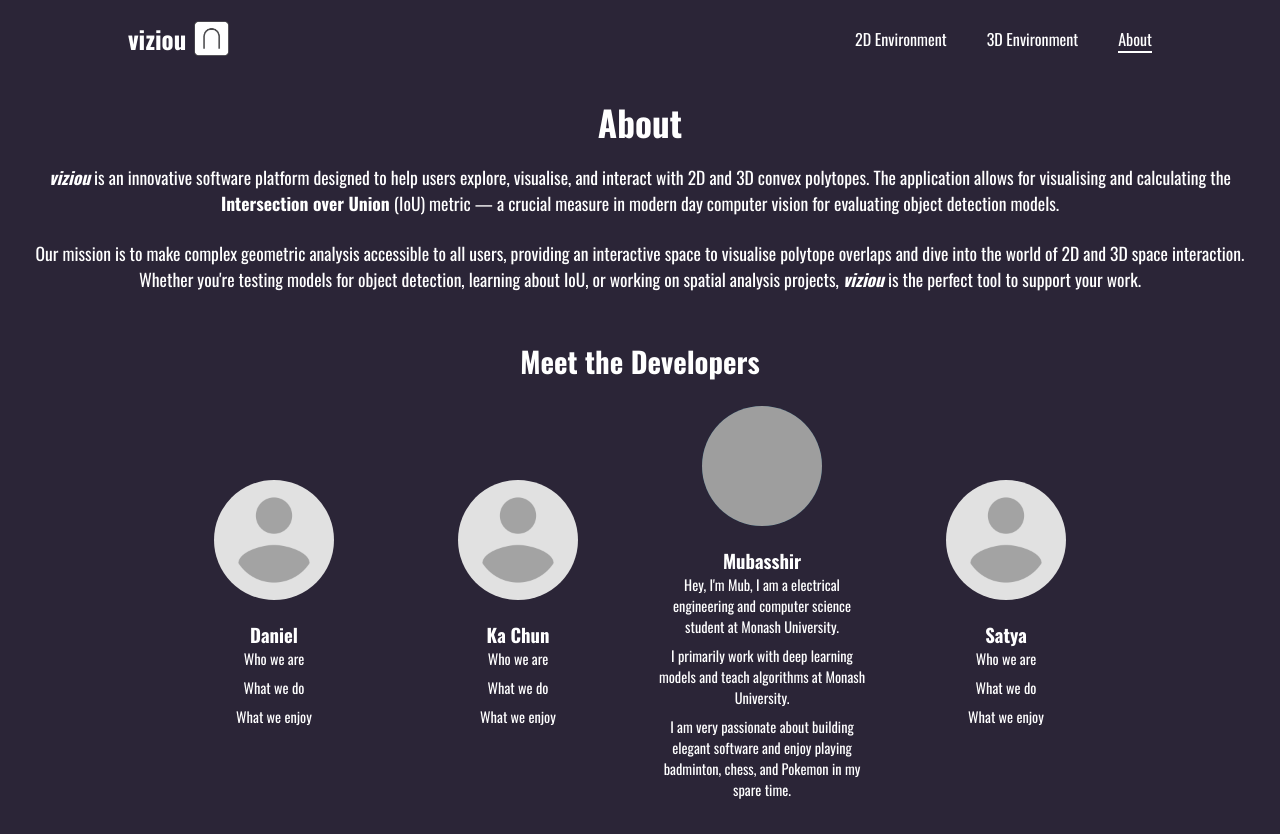
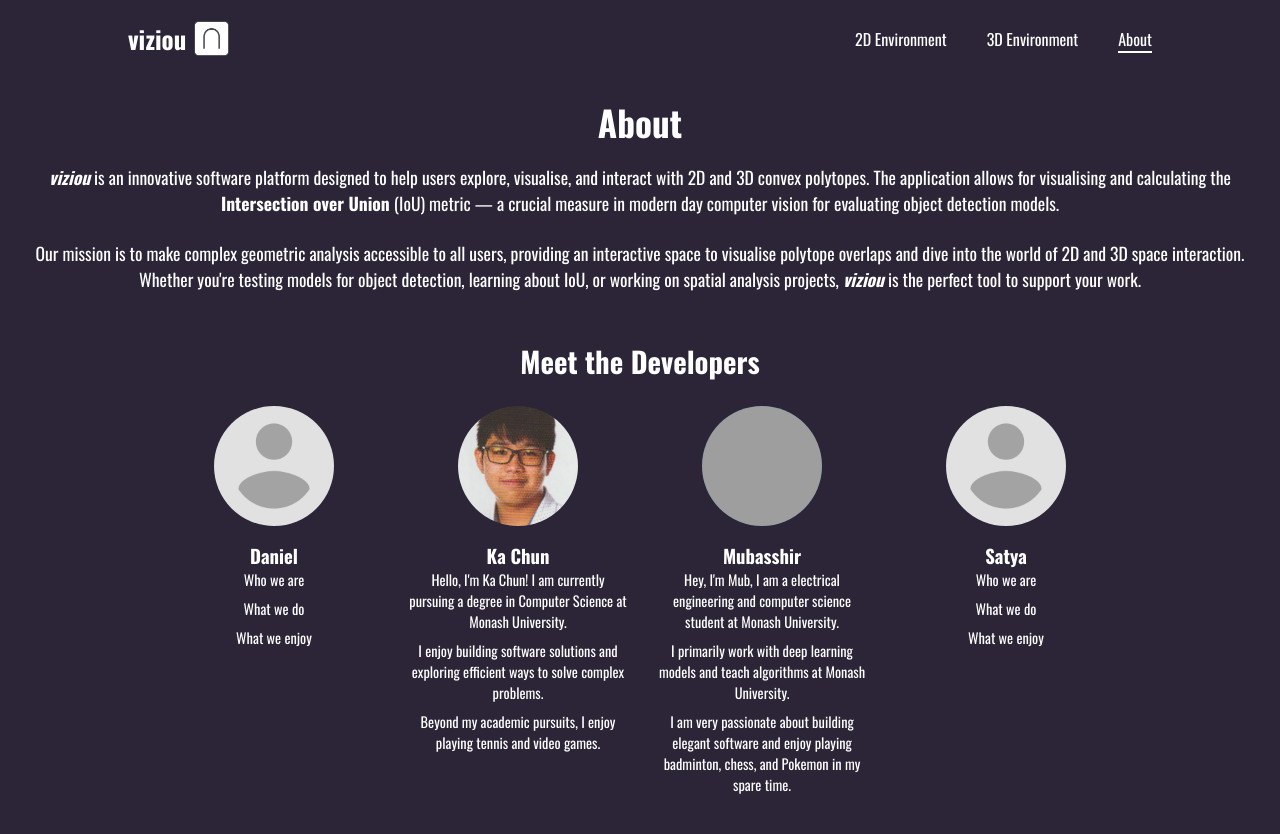
Before and after one commit to viziou/viziou, a React (Vite) app: page /about in a window 1280 px wide. Shown: the top 834 px of the page. Built offline with nearby package versions, Linux system fonts and the light colour scheme; grey boxes are pictures that could not be loaded.

Commit message:
About section done (kc)

```diff
--- a/src/pages/About.tsx
+++ b/src/pages/About.tsx
@@ -1,5 +1,6 @@
 import '../styles/About.css';
 import mub from '../assets/mub.png';
+import kc from '../assets/kachun.png';
 import placeholder from '../assets/placeholder_avatar.png';
 
 function About() {
@@ -38,12 +39,12 @@ function About() {
                   </div>
 
               <div className="developer">
-                  <img className="developer-photo kachun-photo" src={placeholder} alt="KaChun" />
+                  <img className="developer-photo kachun-photo" src={kc} alt="KaChun" />
                   <h3>Ka Chun</h3>
                   <ul>
-                      <li>Who we are</li>
-                      <li>What we do</li>
-                      <li>What we enjoy</li>
+                      <li>Hello, I'm Ka Chun! I am currently pursuing a degree in Computer Science at Monash University. </li>
+                      <li>I enjoy building software solutions and exploring efficient ways to solve complex problems.</li>
+                      <li>Beyond my academic pursuits, I enjoy playing tennis and video games.</li>
                   </ul>
               </div>
 
--- a/src/styles/About.css
+++ b/src/styles/About.css
@@ -37,8 +37,8 @@
 
 .developers-grid {
   display: flex;
-  justify-content: center;
-  align-items: center;
+  justify-content: space-around;
+  align-items: flex-start;
   gap: 2rem;
   flex-wrap: wrap;
 }
@@ -48,6 +48,9 @@
   min-width: 180px;
   max-width: 220px;
   text-align: center;
+  display: flex;
+  flex-direction: column;
+  align-items: center;
 }
 
 .developer-photo {
@@ -58,7 +61,7 @@
   background-color: #004466;
 }
 
-.mubasshir-photo, .satya-photo {
+.mubasshir-photo, .satya-photo, .kachun-photo {
   object-fit: cover;
   width: 140px;
   height: 140px;
@@ -69,16 +72,20 @@ ul {
   list-style-type: none;
   padding: 0;
   font-size: 1rem;
+  margin: 0;
 }
 
 ul li {
   margin-bottom: 0.5rem;
 }
 
+.developer h3, .developer p {
+  margin: 0;
+}
+
 @media only screen and (max-width: 1280px) {
   .about-header h1 {
     font-size: 2.2rem;
-    overflow-y: auto;
   }
 
   .about-description h2,
@@ -110,10 +117,6 @@ ul li {
 }
 
 @media only screen and (max-width: 480px) {
-  a {
-    overflow-y: auto;
-  }
-
   .about-container {
     padding: 1rem;
   }
```
Also changed, not shown: src/assets/kachun.png (added).
